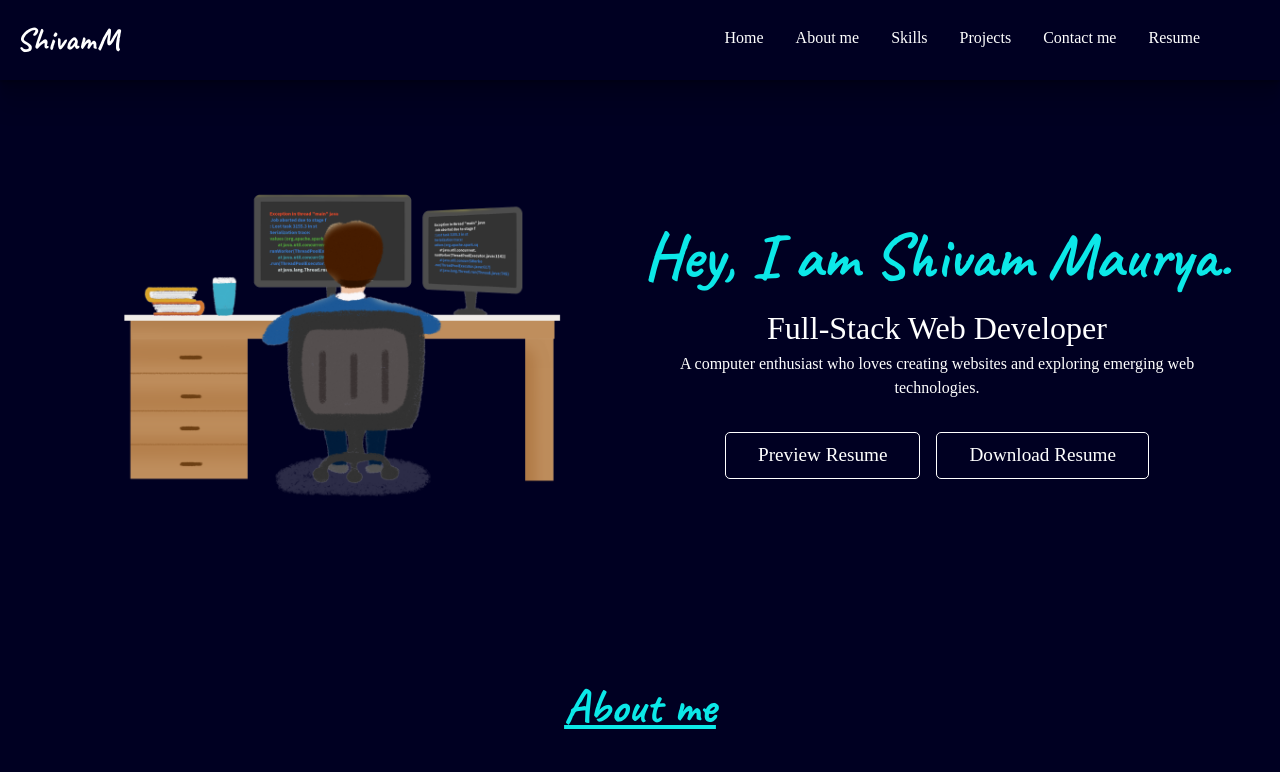
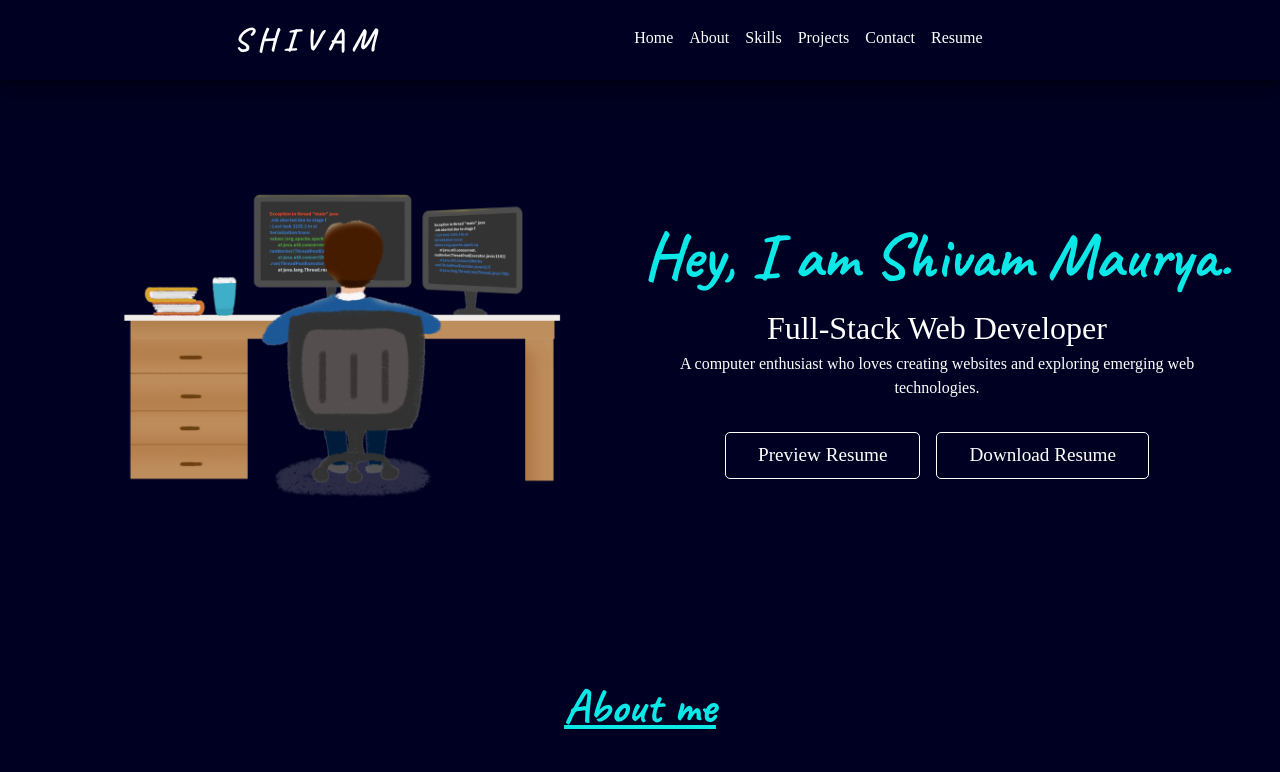
Before and after one commit to shivam0626/shivam0626.github.io, a React (Create React App) app: page / in a window 1280 px wide. Shown: the top 772 px of the page. Built offline with nearby package versions, Linux system fonts and the light colour scheme.

Commit message:
navbar updated

```diff
--- a/src/Components/Navbar.jsx
+++ b/src/Components/Navbar.jsx
@@ -6,14 +6,16 @@ const Navbar = () =>{
     return(
         <Box columns={[1,null,2]} className={styles.main_navbar} id="top">
             <Box >
-                <Link  to="#"><Text className={styles.logo}>ShivamM</Text></Link>
+                <Link  to="#"><Text className={styles.logo}>S H I V A M</Text></Link>
             </Box>
             <Box className={styles.nav_box2}>
-                <Link to="#" smooth><Text size={"sm"}>Home</Text></Link>
-                <Link to="#about" smooth><Text size={"sm"}>About me</Text></Link>
+                <Box>
+                    <Link to="#" smooth><Text size={"sm"}>Home</Text></Link>
+                </Box>
+                <Link to="#about" smooth><Text size={"sm"}>About</Text></Link>
                 <Link to="#skills" smooth><Text size={"sm"}>Skills</Text></Link>
                 <Link to="#projects" smooth><Text size={"sm"}>Projects</Text></Link>
-                <Link to="#contact" smooth><Text size={"sm"}>Contact me</Text></Link>
+                <Link to="#contact" smooth><Text size={"sm"}>Contact</Text></Link>
                 <a  href={"https://drive.google.com/file/d/1N8u-FjHCRGhXKcjtRTBCPSbmEzpBHqxl/view?usp=sharing"} target ="blank" ><button className={styles.resumeBtn}>Resume</button></a>
             </Box>
         </Box>
--- a/src/styles/Navbar.module.css
+++ b/src/styles/Navbar.module.css
@@ -3,7 +3,7 @@
     display: flex;
     gap: 2rem;
     padding: 1rem;
-    justify-content: space-between;
+    justify-content: space-evenly;
     background-color:#002;
     color: #ffff;
     box-shadow: rgba(0, 0, 0, 0.09) 0px 2px 1px, rgba(0, 0, 0, 0.09) 0px 4px 2px, rgba(0, 0, 0, 0.09) 0px 8px 4px, rgba(0, 0, 0, 0.09) 0px 16px 8px, rgba(0, 0, 0, 0.09) 0px 32px 16px;
@@ -13,7 +13,7 @@
 }
 .nav_box2{
     display: flex;
-    gap: 2rem;
+    gap: 1rem;
     padding: 10px;
     padding-right: 4rem;
     position: relative;
@@ -21,4 +21,18 @@
 .logo{
     font-family: 'Caveat', cursive;
     font-size: 2rem;
+    font-weight: 800;
 }
+ @media (max-width: 998px) {
+    .logo{
+        display: none;
+    }
+    .nav_box2:nth-child(1){
+        display: none;
+    }
+ }
+ /* @media (max-width: 480px) {
+    .nav_box2{
+        display: none;
+    }
+ } */
```
